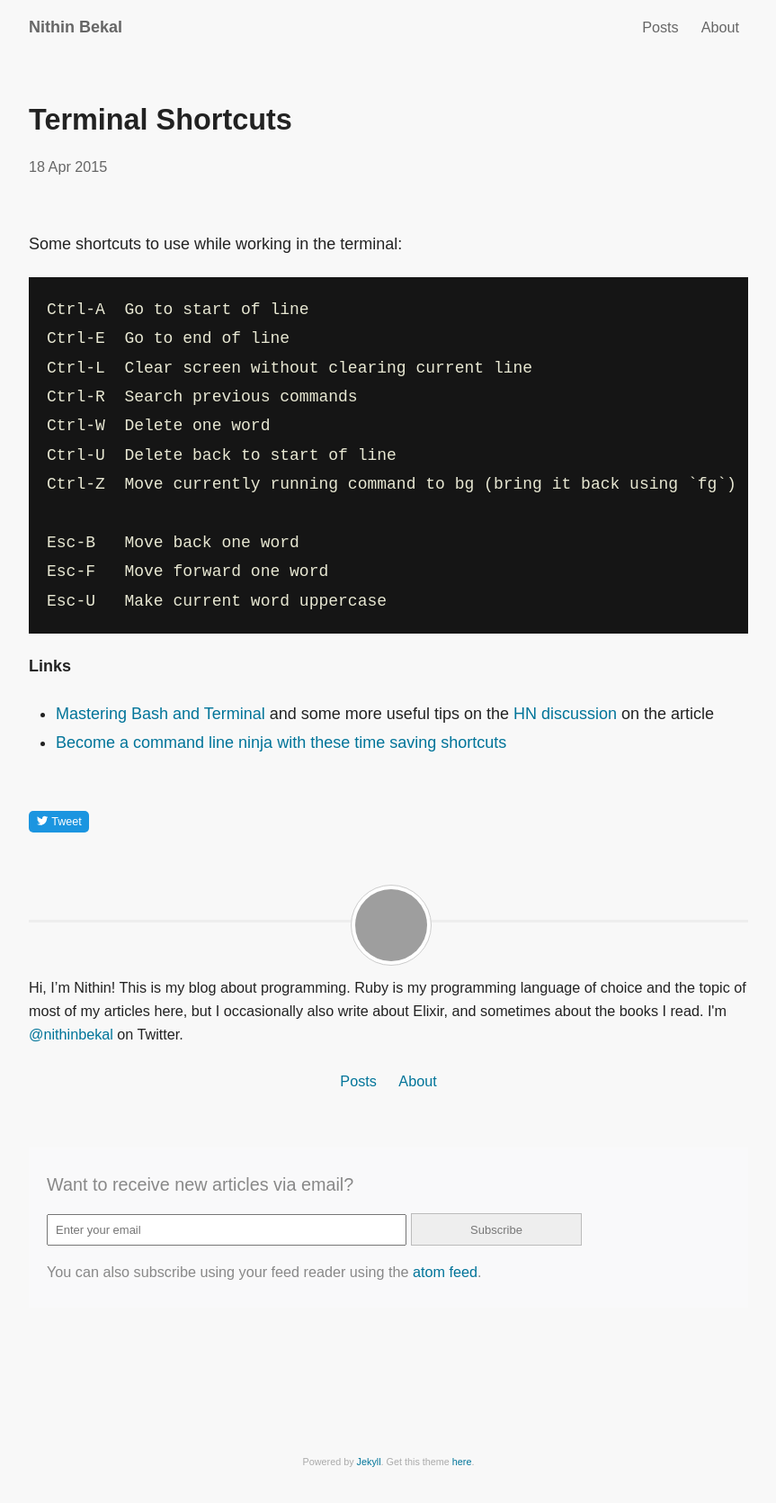
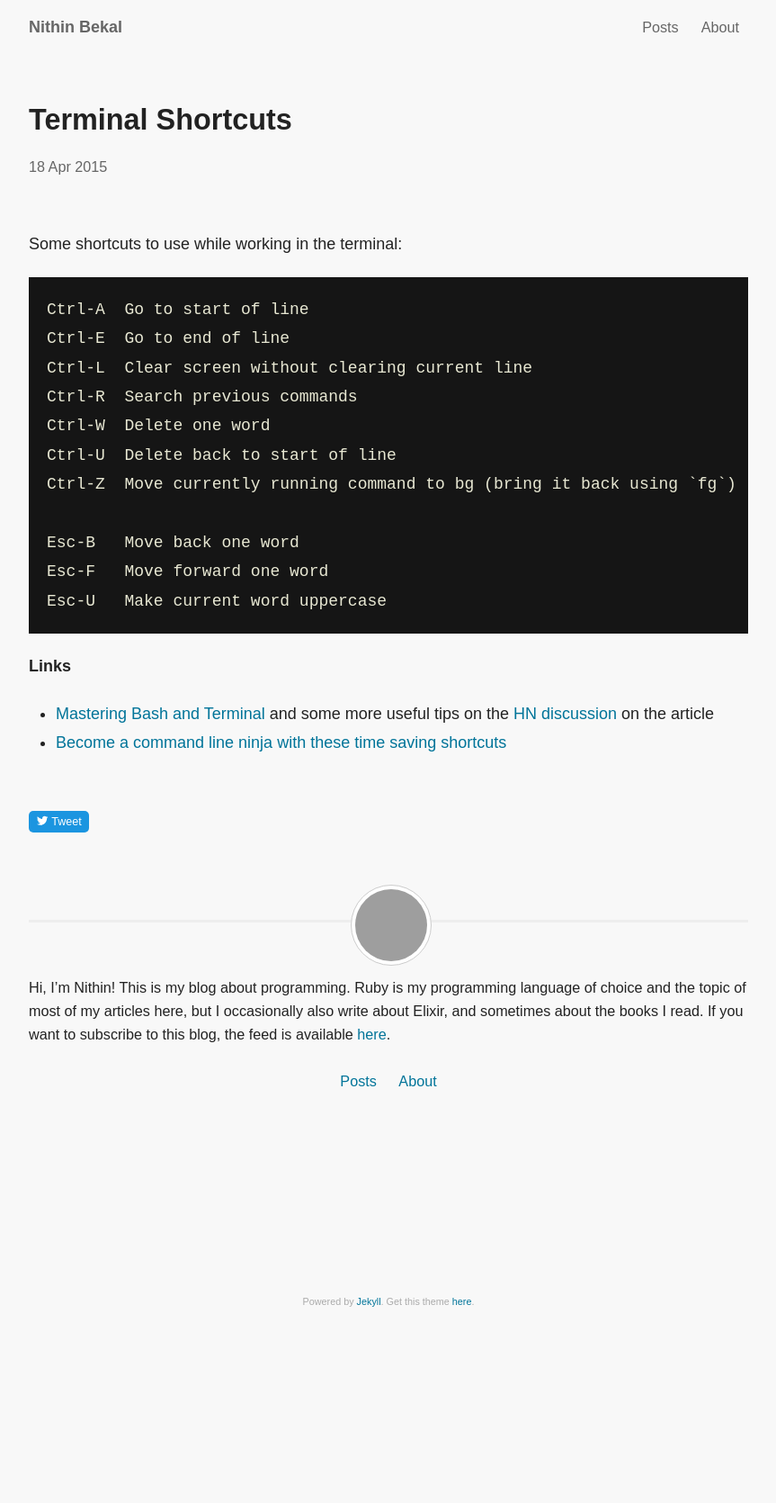
Before and after one commit to nithinbekal/nithinbekal.github.io, a Jekyll site: the page built from notes/terminal-shortcuts.md, in a window 1280 px wide. Shown: the whole page at 90% size, without its empty margins (208-1071 px from the left). Built offline with Jekyll 4.4.1, drawn with Linux system fonts in a browser that asks for light colours; after the commit the page ends 1492 px from its top, so only the background shows below that; grey boxes are pictures that could not be loaded.

Commit message:
Remove feedburner subscription forms

```diff
--- a/_includes/bio.html
+++ b/_includes/bio.html
@@ -10,7 +10,8 @@
     and the topic of most of my articles here,
     but I occasionally also write about Elixir,
     and sometimes about the books I read.
-    I'm <a href='https://twitter.com/nithinbekal'>@nithinbekal</a> on Twitter.
+    If you want to subscribe to this blog,
+    the feed is available <a href="/feed.xml">here</a>.
     <br>
     <br>
     <div class='links'>
--- a/_includes/subscribe.html
+++ /dev/null
@@ -1,31 +0,0 @@
-<div class='subscribe'>
-  <script>
-  function submitFeedburnerForm() {
-    gtag('event', 'subscription', {
-      'event_category': 'Feedburner',
-      'event_label': 'Email Subscription'
-    });
-    window.open(
-      'https://feedburner.google.com/fb/a/mailverify?uri=nithinbekal',
-      'popupwindow',
-      'scrollbars=yes,width=550,height=520');
-    return true;
-  }
-  </script>
-
-  <p class='text-lg'>Want to receive new articles via email?</p>
-  <form action="https://feedburner.google.com/fb/a/mailverify"
-      class='subscribe-form clearfix' method="post" target="popupwindow"
-      onsubmit="return submitFeedburnerForm();">
-    <input type="text" class='subscribe-email' name="email"
-      placeholder="Enter your email" />
-    <input type="hidden" value="nithinbekal" name="uri"/>
-    <input type="hidden" name="loc" value="en_US"/>
-    <input type="submit" value="Subscribe" class="subscribe-submit" />
-  </form>
-
-  <p class='text-sm'>
-    You can also subscribe using your feed reader using the
-    <a href="/feed.xml">atom feed</a>.
-  </p>
-</div>
--- a/_layouts/post.html
+++ b/_layouts/post.html
@@ -21,7 +21,6 @@ layout: default
 
   <div id='post-footer'>
     {% include bio.html %}
-    {% include subscribe.html %}
     {% include post_nav.html %}
   </div>
 
--- a/_sass/site.scss
+++ b/_sass/site.scss
@@ -18,8 +18,6 @@ a { color: #007499; text-decoration: none; }
 a:hover { text-decoration: underline; }
 
 .align-right { float: right; }
-.text-lg { font-size: 1.1em; }
-.text-sm { font-size: 0.9em; }
 
 .clearfix {
   &:before, &:after { content: ' '; display: table; }
@@ -119,6 +117,12 @@ a:hover { text-decoration: underline; }
 .site .post .content h5 { font-size: 1.2em; margin: 1.2em 0 0.2em 0; }
 .site .post .content h6 { font-size: 1.1em; margin: 1.1em 0 0.1em 0; }
 
+.site .post .content img {
+  display: block;
+  margin: 0 auto;
+  max-width: 80%;
+}
+
 .site .post .content code {
   background: #f7f7f7;
   border-radius: 3px;
@@ -179,36 +183,6 @@ a:hover { text-decoration: underline; }
   .bio a { color: #007499; }
   .links { text-align: center; }
   .links a { padding: 0 10px; }
-}
-
-.subscribe {
-  background: #f9f9fa;
-  color: #888;
-  padding: 30px 20px;
-}
-
-.subscribe-form {
-  clear: both;
-  padding: 20px 0;
-
-  input { font-size: 13px; }
-}
-
-.subscribe-email {
-  padding: 8px;
-  width: 50%;
-
-  &:focus { outline: 0; }
-}
-
-.subscribe-submit {
-  background: #eee;
-  border: 1px solid #bbb;
-  color: #777;
-  height: 36px;
-  width: 25%;
-
-  &:hover { background: #ddd; }
 }
 
 #prev-next-nav {
```
Also changed, not shown: subscribe/index.md (deleted, +0 -17 lines).
